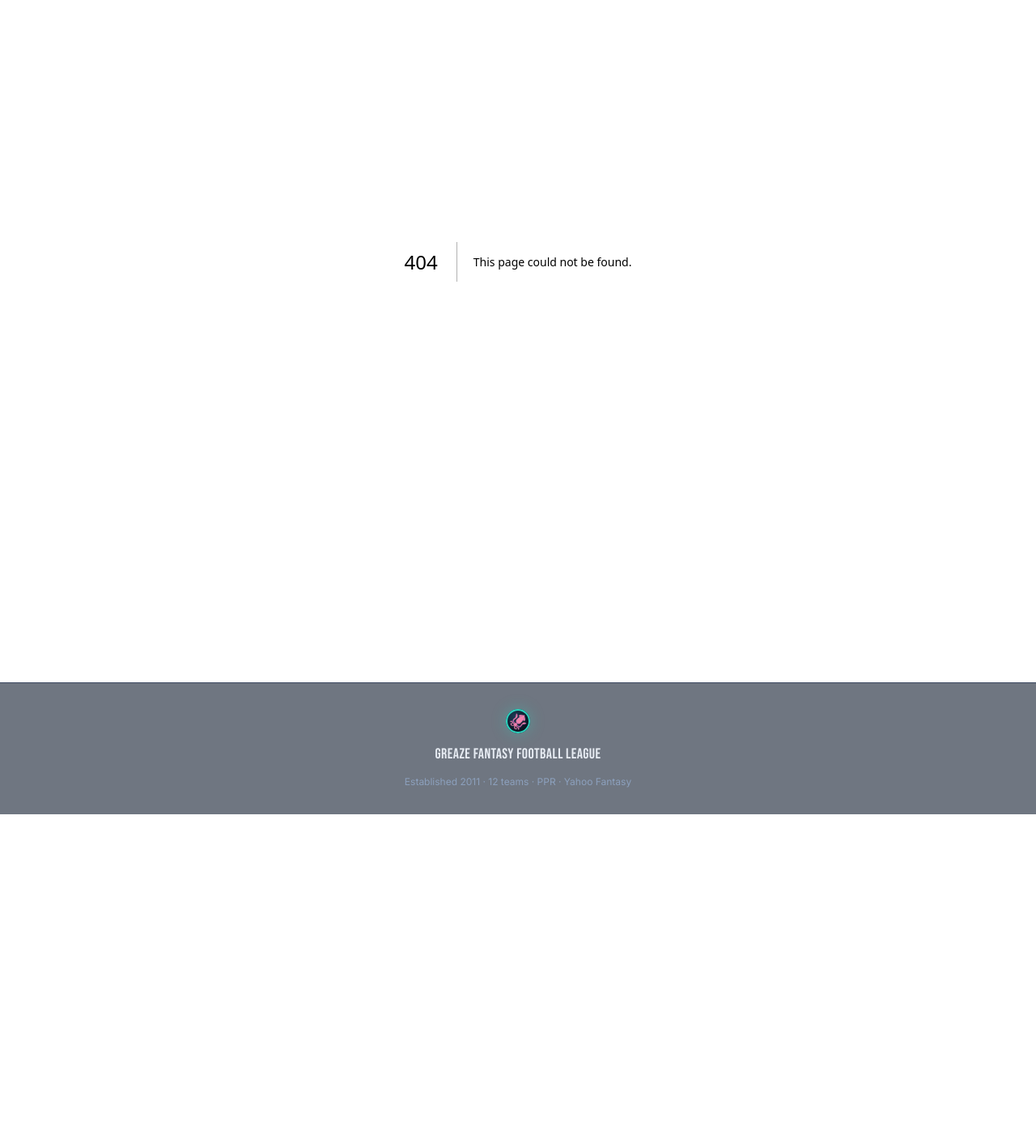
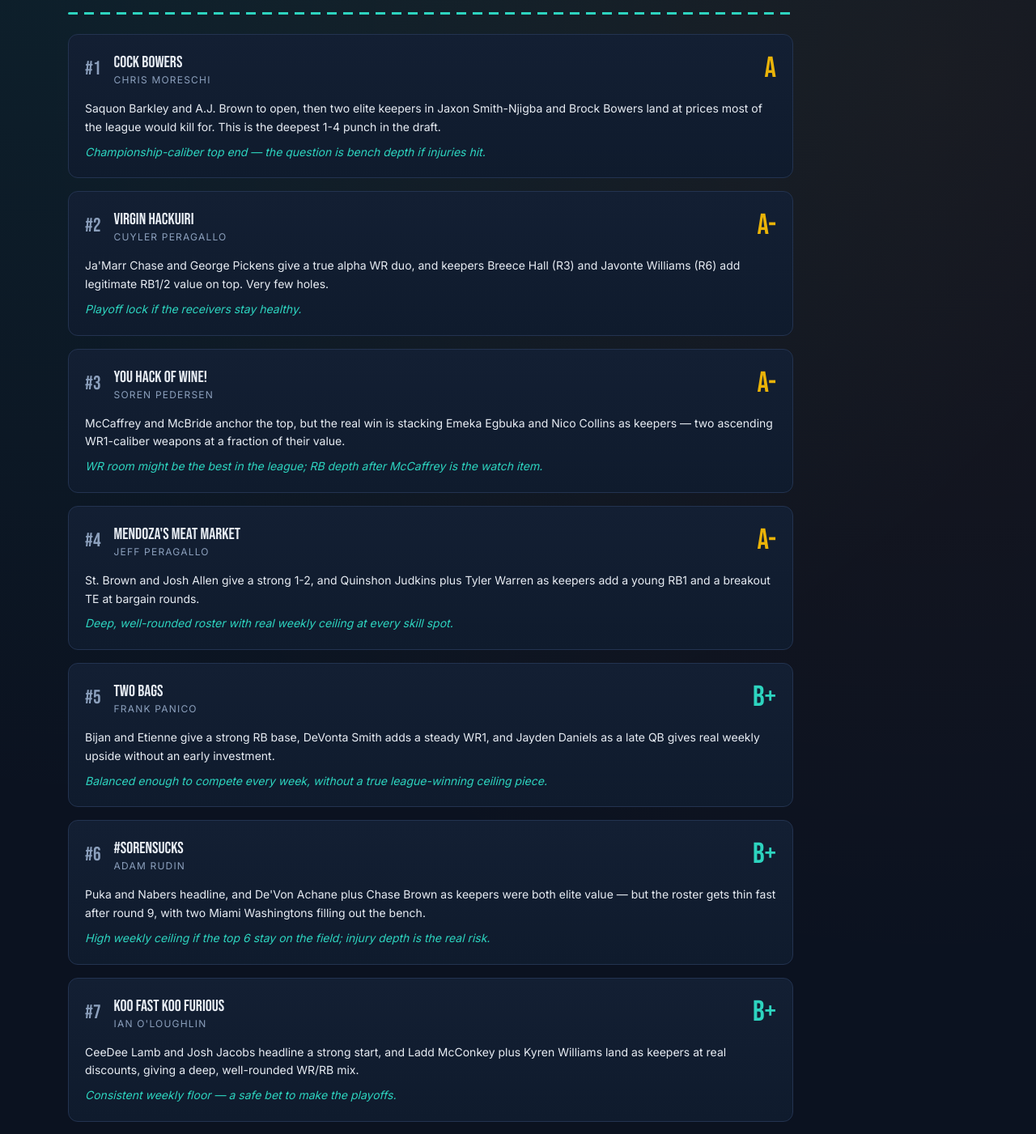
Before and after one commit to moreschichris-boop/greazeff, a Next.js app: page /draft-grades in a window 1280 px wide. Before the commit this address had no page. Shown: the part 200-1601 px from the top of the page at 81% size. Before the commit the page ends 1206 px from the top, so only its background shows below. Built offline with nearby package versions, Linux system fonts and the light colour scheme.

Commit message:
Create page.tsx
draft grades page

```diff
--- /dev/null
+++ b/app/draft-grades/page.tsx
@@ -0,0 +1,154 @@
+type TeamGrade = {
+  rank: number;
+  team: string;
+  owner: string;
+  grade: string;
+  blurb: string;
+  prediction: string;
+};
+
+const grades: TeamGrade[] = [
+  {
+    rank: 1,
+    team: "Cock Bowers",
+    owner: "Chris Moreschi",
+    grade: "A",
+    blurb:
+      "Saquon Barkley and A.J. Brown to open, then two elite keepers in Jaxon Smith-Njigba and Brock Bowers land at prices most of the league would kill for. This is the deepest 1-4 punch in the draft.",
+    prediction: "Championship-caliber top end — the question is bench depth if injuries hit.",
+  },
+  {
+    rank: 2,
+    team: "Virgin Hackuiri",
+    owner: "Cuyler Peragallo",
+    grade: "A-",
+    blurb:
+      "Ja'Marr Chase and George Pickens give a true alpha WR duo, and keepers Breece Hall (R3) and Javonte Williams (R6) add legitimate RB1/2 value on top. Very few holes.",
+    prediction: "Playoff lock if the receivers stay healthy.",
+  },
+  {
+    rank: 3,
+    team: "You Hack of Wine!",
+    owner: "Soren Pedersen",
+    grade: "A-",
+    blurb:
+      "McCaffrey and McBride anchor the top, but the real win is stacking Emeka Egbuka and Nico Collins as keepers — two ascending WR1-caliber weapons at a fraction of their value.",
+    prediction: "WR room might be the best in the league; RB depth after McCaffrey is the watch item.",
+  },
+  {
+    rank: 4,
+    team: "Mendoza's Meat Market",
+    owner: "Jeff Peragallo",
+    grade: "A-",
+    blurb:
+      "St. Brown and Josh Allen give a strong 1-2, and Quinshon Judkins plus Tyler Warren as keepers add a young RB1 and a breakout TE at bargain rounds.",
+    prediction: "Deep, well-rounded roster with real weekly ceiling at every skill spot.",
+  },
+  {
+    rank: 5,
+    team: "Two Bags",
+    owner: "Frank Panico",
+    grade: "B+",
+    blurb:
+      "Bijan and Etienne give a strong RB base, DeVonta Smith adds a steady WR1, and Jayden Daniels as a late QB gives real weekly upside without an early investment.",
+    prediction: "Balanced enough to compete every week, without a true league-winning ceiling piece.",
+  },
+  {
+    rank: 6,
+    team: "#SorenSucks",
+    owner: "Adam Rudin",
+    grade: "B+",
+    blurb:
+      "Puka and Nabers headline, and De'Von Achane plus Chase Brown as keepers were both elite value — but the roster gets thin fast after round 9, with two Miami Washingtons filling out the bench.",
+    prediction: "High weekly ceiling if the top 6 stay on the field; injury depth is the real risk.",
+  },
+  {
+    rank: 7,
+    team: "Koo Fast Koo Furious",
+    owner: "Ian O'Loughlin",
+    grade: "B+",
+    blurb:
+      "CeeDee Lamb and Josh Jacobs headline a strong start, and Ladd McConkey plus Kyren Williams land as keepers at real discounts, giving a deep, well-rounded WR/RB mix.",
+    prediction: "Consistent weekly floor — a safe bet to make the playoffs.",
+  },
+  {
+    rank: 8,
+    team: "Chicken Parm Guy",
+    owner: "Chris Blanco",
+    grade: "B+",
+    blurb:
+      "James Cook and Derrick Henry give a heavy-volume RB core, and Rashee Rice plus Parker Washington as keepers add two ascending WRs at bargain cost.",
+    prediction: "RB-driven build with plenty of receiving depth to round it out.",
+  },
+  {
+    rank: 9,
+    team: "I'll Be Hack",
+    owner: "Kevin Blanco",
+    grade: "B",
+    blurb:
+      "Jahmyr Gibbs is as good an RB1 as anyone got, but the picks after lean WR-heavy (McMillan, Pierce, Wan'Dale, Addison) without a true second bell-cow back to pair with Gibbs.",
+    prediction: "Gibbs has to carry this roster — a big injury there hurts more than most.",
+  },
+  {
+    rank: 10,
+    team: "Two Bags 2",
+    owner: "Michael Pateiro",
+    grade: "B",
+    blurb:
+      "Jonathan Taylor and Drake London anchor a solid top two, and Kenneth Walker plus Jaylen Waddle as keepers add depth — a roster that's steady without a standout league-winner.",
+    prediction: "Middle-of-the-pack floor; needs a breakout from the RB depth to separate.",
+  },
+  {
+    rank: 11,
+    team: "Olave Garden",
+    owner: "Adam Gladstone",
+    grade: "B",
+    blurb:
+      "Justin Jefferson and Omarion Hampton give a strong foundation, but with only one keeper (Chris Olave), the rest of the roster is built entirely fresh — solid value, but no discount advantage over the field.",
+    prediction: "Talented top, but this team did it the hard way with no keeper edge.",
+  },
+  {
+    rank: 12,
+    team: "Rebuilding Year",
+    owner: "Rob Moreschi",
+    grade: "C+",
+    blurb:
+      "Ashton Jeanty is a fine RB1, but the receiving corps is thin outside Terry McLaurin, and both keepers (Tucker Kraft, Jacory Croskey-Merritt) are useful rather than difference-making.",
+    prediction: "The name says it all — this roster is a year (or a big waiver hit) away.",
+  },
+];
+
+const gradeColor: Record<string, string> = {
+  A: "text-gold", "A-": "text-gold",
+  "B+": "text-teal", B: "text-teal", "B-": "text-teal",
+  "C+": "text-mute", C: "text-mute",
+};
+
+export default function DraftGradesPage() {
+  return (
+    <div className="max-w-4xl">
+      <h1 className="font-display text-4xl tracking-wide text-bone">Draft Grades</h1>
+      <p className="mt-2 text-sm text-mute">2026-27 season — grades, breakdowns, and predictions for every team</p>
+      <div className="divider-tentacle my-6" />
+
+      <div className="space-y-4">
+        {grades.map((g) => (
+          <div key={g.team} className="stat-card rounded-xl p-5">
+            <div className="flex flex-wrap items-center justify-between gap-3">
+              <div className="flex items-center gap-4">
+                <span className="font-display text-2xl text-mute">#{g.rank}</span>
+                <div>
+                  <div className="font-display text-xl text-bone">{g.team}</div>
+                  <div className="text-xs uppercase tracking-widest text-mute">{g.owner}</div>
+                </div>
+              </div>
+              <span className={`font-display text-4xl ${gradeColor[g.grade] ?? "text-bone"}`}>{g.grade}</span>
+            </div>
+            <p className="mt-4 text-sm leading-relaxed text-bone">{g.blurb}</p>
+            <p className="mt-2 text-sm italic leading-relaxed text-teal">{g.prediction}</p>
+          </div>
+        ))}
+      </div>
+    </div>
+  );
+}
```
